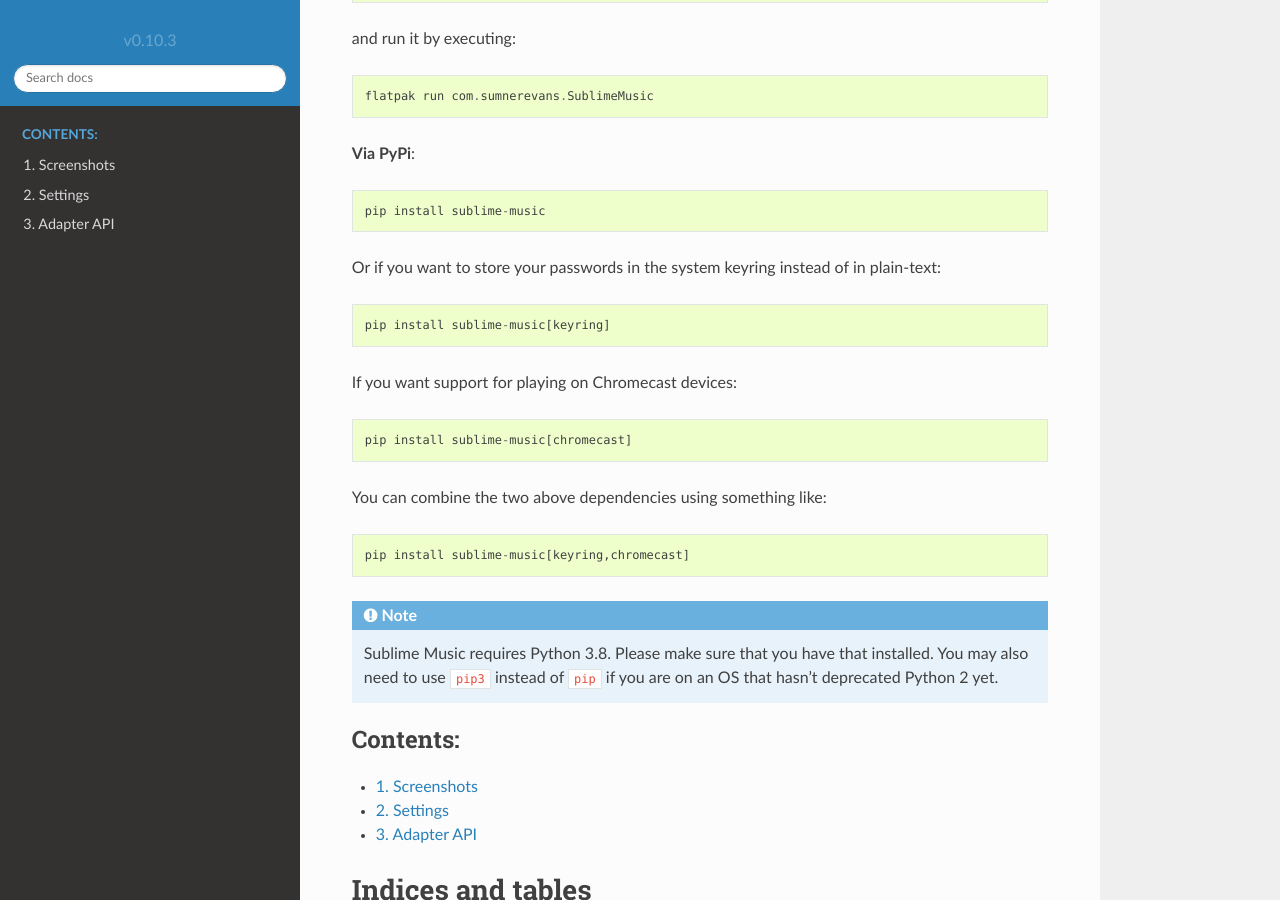
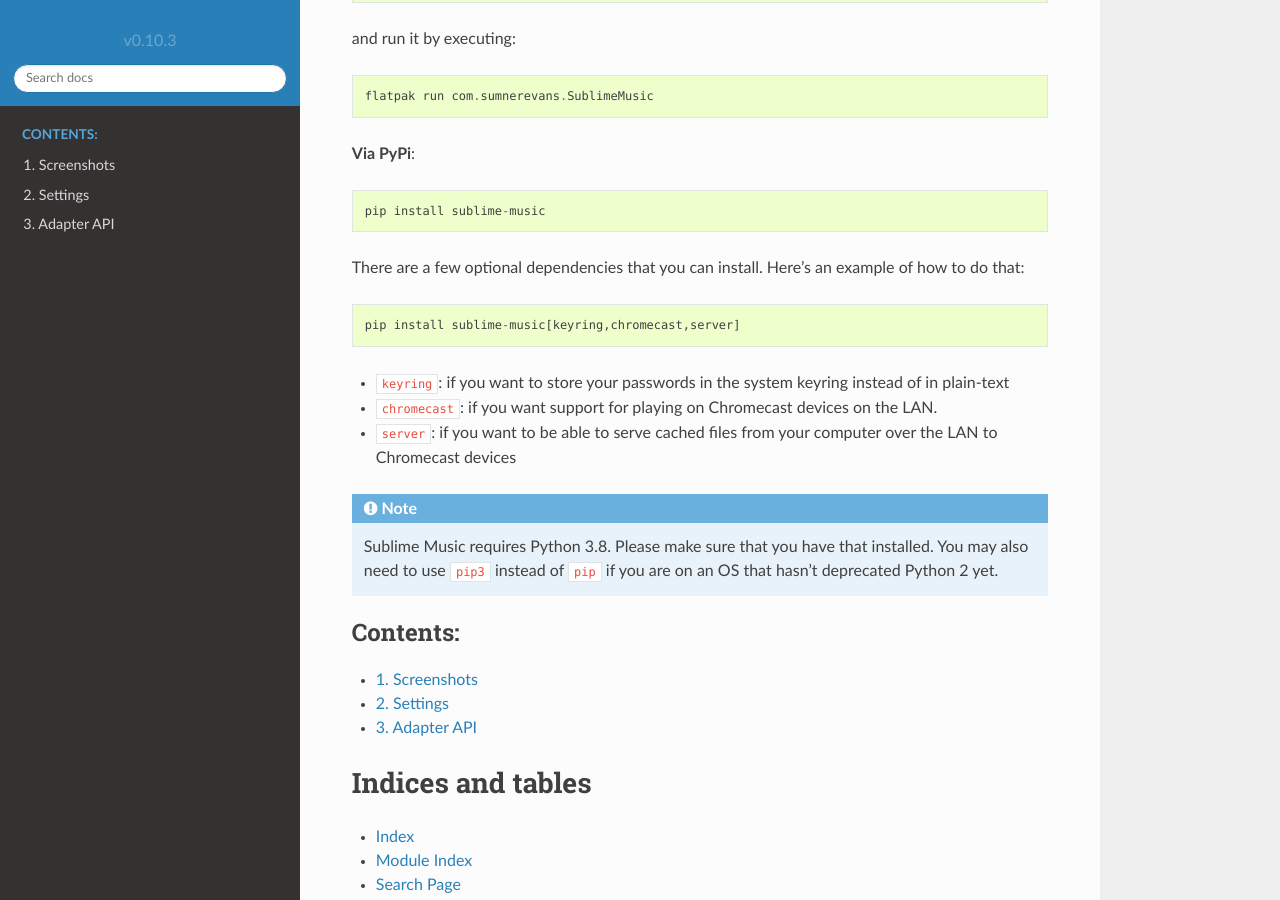
Before and after one commit to sublime-music/sublime-music, a Sphinx documentation site: the page built from docs/index.rst, in a window 1280 px wide and 900 px high, scrolled down 2377 px. Built offline with Sphinx 7.4.7 and the Read the Docs theme 2.0.0, drawn with Linux system fonts in a browser that asks for light colours; pages that are not in the unit, such as notebooks, are missing from menus.

Commit message:
Update dependencies

```diff
--- a/docs/index.rst
+++ b/docs/index.rst
@@ -86,18 +86,17 @@
 
     pip install sublime-music
 
-Or if you want to store your passwords in the system keyring instead of in
-plain-text::
+There are a few optional dependencies that you can install. Here's an example of
+how to do that::
 
-    pip install sublime-music[keyring]
+    pip install sublime-music[keyring,chromecast,server]
 
-If you want support for playing on Chromecast devices::
-
-    pip install sublime-music[chromecast]
-
-You can combine the two above dependencies using something like::
-
-    pip install sublime-music[keyring,chromecast]
+* ``keyring``: if you want to store your passwords in the system keyring instead
+  of in plain-text
+* ``chromecast``: if you want support for playing on Chromecast devices on the
+  LAN.
+* ``server``: if you want to be able to serve cached files from your computer
+  over the LAN to Chromecast devices
 
 .. note::
 
```
Also changed, not shown: setup.py (+6 -4 lines), 3 other files.
